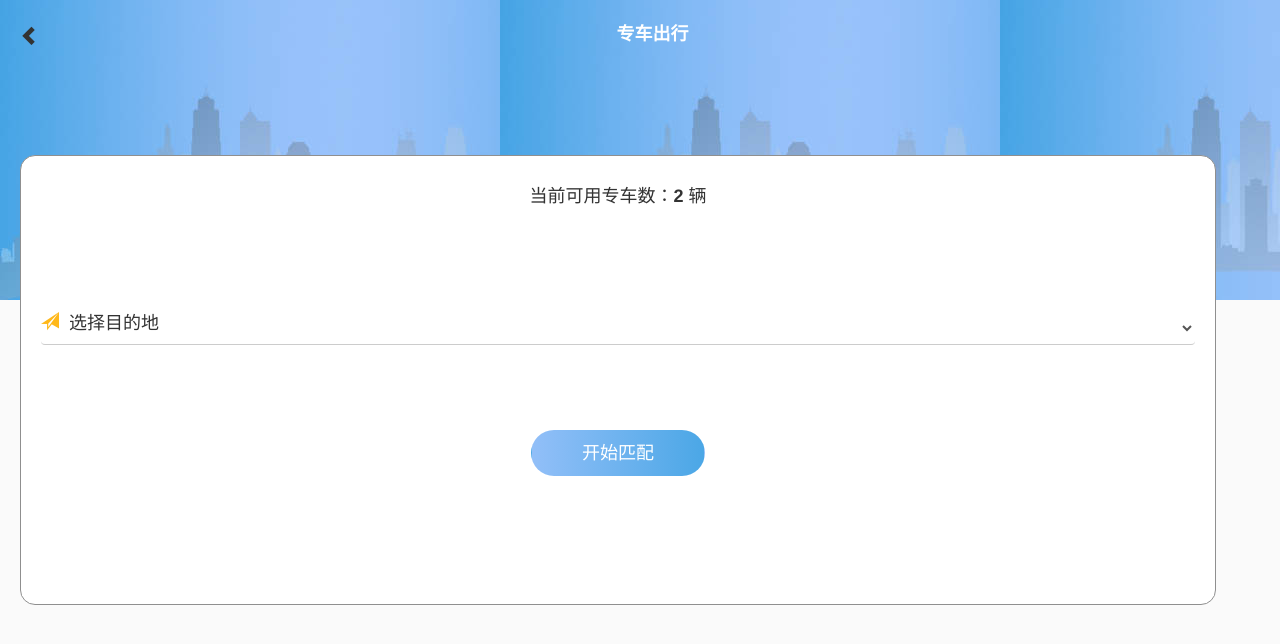
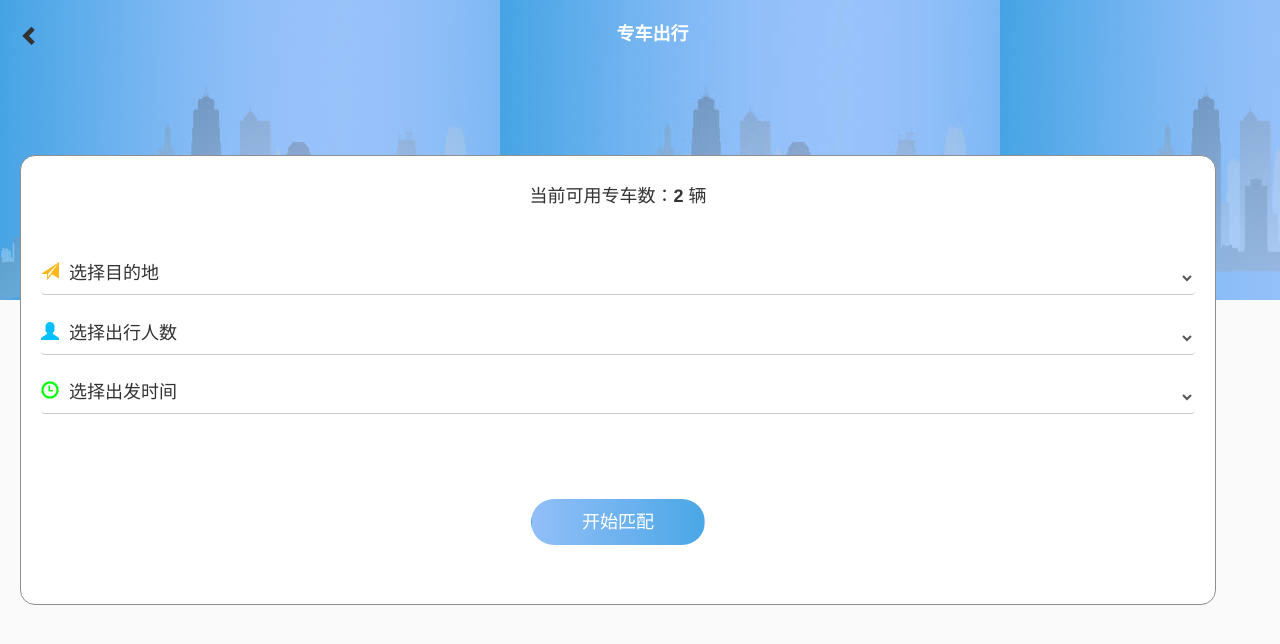
Before and after one commit to ningj123/travel-backend, a Django app: page /reserve/specialcar/ in a window 1280 px wide. Shown: the top 644 px of the page. Run offline with Django 3.2, Linux system fonts and the light colour scheme; a user stored in the database is signed in; data comes from the database, SQL or seed files in the repository; both versions use the stored data as it was after the commit; parts of the project's set-up code (start-up, migrations or seed data) failed here and were passed over; some libraries are stand-ins or nearby versions.

Commit message:
修改了部分专车匹配逻辑

```diff
--- a/apps/reserve/models.py
+++ b/apps/reserve/models.py
@@ -1,3 +1,5 @@
+import datetime
+
 from django.db import models
 from django.utils import timezone
 
@@ -100,6 +102,18 @@ class SpecialCar(models.Model):
         verbose_name_plural = verbose_name
 
 
+class SpecialCarTimeSchedule(models.Model):
+    '''
+    专车预约时间段
+    '''
+    starttime = models.TimeField(verbose_name="起始时间")
+    endtime = models.TimeField(blank=True, verbose_name='结束时间')
+
+    class Meta:
+        verbose_name = '专车预约时间段'
+        verbose_name_plural = verbose_name
+
+
 class SpecialCarTravel(models.Model):
     '''
     专车匹配类
--- a/apps/reserve/static/reserve/special-car.css
+++ b/apps/reserve/static/reserve/special-car.css
@@ -39,7 +39,7 @@ header {
 }
 
 .order {
-    margin: 90px 5px 20px 5px;
+    margin: 40px 5px 20px 5px;
     font-size: 18px;
     padding-bottom: 5px;
 }
@@ -51,7 +51,7 @@ header {
     box-shadow: none;
 }
 
-#choiceLabel {
+.choiceLabel {
     position: absolute;
     font-weight: 500;
 }
--- a/apps/reserve/views.py
+++ b/apps/reserve/views.py
@@ -2,9 +2,12 @@ from django.views.generic.base import TemplateView, View
 from django.views.generic.detail import DetailView
 from django.contrib.auth.mixins import LoginRequiredMixin
 from django.utils import timezone
-from django.http import HttpResponseNotFound, JsonResponse, Http404
+from django.http import HttpResponseNotFound, JsonResponse, Http404, HttpResponseRedirect
+from django.urls.base import reverse
+from django.db.models import Q
 
-from .models import SchoolBusWeekSchedules, SchoolBusTimeSchedules, SchoolBus, SpecialCar, Chartered
+from .models import SchoolBusWeekSchedules, SchoolBusTimeSchedules, SchoolBus, SpecialCar, Chartered, \
+    SpecialCarTimeSchedule
 from .models import SpecialCarTravel as Travel
 from .models import SchoolBusReserve as Reserve
 from users.models import UcenterReserveWrapper
@@ -202,6 +205,17 @@ class SpecialCarTravel(LoginRequiredMixin, TemplateView):
         kwargs['carnum'] = SpecialCar.objects.filter(status=True).__len__()
         # place_list上下文：目的地列表
         kwargs['place_list'] = Travel.get_all_place()
+        times = []
+        for t in SpecialCarTimeSchedule.objects.filter(Q(starttime__hour__gt=timezone.now().time().hour)):
+            if timezone.now().time().minute < 30:
+                if t == SpecialCarTimeSchedule.objects.get(starttime__hour=timezone.now().hour + 1, starttime__minute=0):
+                    continue
+            else:
+                if t == SpecialCarTimeSchedule.objects.get(starttime__hour=timezone.now().hour + 1, starttime__minute=30):
+                    times.remove(SpecialCarTimeSchedule.objects.get(starttime__hour=timezone.now().hour + 1, starttime__minute=0))
+                    continue
+            times.append(t)
+        kwargs['times'] = times
         return kwargs
 
     def get(self, request, *args, **kwargs):
@@ -275,7 +289,10 @@ class SpecialCarMatch(LoginRequiredMixin, DetailView):
 
     def get(self, request, *args, **kwargs):
         self.object = self.get_object()
-        self.check_object(request, self.object)
+        try:
+            self.check_object(request, self.object)
+        except:
+            return HttpResponseRedirect(reverse('specialcartravel'))
         context = self.get_context_data(object=self.object)
         return self.render_to_response(context)
 
@@ -302,7 +319,7 @@ class SpecialCarMatch(LoginRequiredMixin, DetailView):
         car = last_travel.car
         last_travel.is_accept = not last_travel.is_accept
         last_travel.save()
-        for u in  last_travel.car.users.all():
+        for u in last_travel.car.users.all():
             if u.get_last_special_car_travel().is_accept == True:
                 car.status = False
                 car.save()
@@ -360,8 +377,10 @@ def auto_wrapper_delete_for_travel(sender, **kwargs):
     UcenterReserveWrapper.objects.get(reserve_pk=pk, reserve_type=2).delete()
 
 
-
 class CharteredReserve(TemplateView):
+    '''
+    包车模块
+    '''
     template_name = 'reserve/chartered.html'
 
     def get_context_data(self, **kwargs):
@@ -371,10 +390,10 @@ class CharteredReserve(TemplateView):
         return kwargs
 
 
-
-# TODO: Add Crontab JOB
-
 def auto_create_school_bus():
+    '''
+    自动创建当天的所有校车班次
+    '''
     week = int(timezone.now().weekday() + 1)
     ws = SchoolBusWeekSchedules.objects.get(week=week)
     for ts in ws.time.all():
--- a/templates/reserve/special-car-match.html
+++ b/templates/reserve/special-car-match.html
@@ -12,6 +12,7 @@
 
 {% block body %}
     <div class="bgimgwrapper" style="background-image: url({% static 'reserve/bgp.jpg' %})"></div>
+
     <header>
         <div class="container-fluid">
             <div class="row">
--- a/templates/reserve/special-car.html
+++ b/templates/reserve/special-car.html
@@ -32,12 +32,30 @@
                 <p class="h4" style="line-height: 30px">当前可用专车数：<span class="canum">{{ carnum }}</span>&nbsp;辆</p>
             </div>
             <div class="row order">
-                <label for="choicePlace" id="choiceLabel"><i class="glyphicon glyphicon-send"
-                                                             style="color: #ffb81a"></i>&nbsp;&nbsp;选择目的地</label>
-                <select class="form-control order-choice" id="choicePlace" onchange="choice()">
+                <label for="choicePlace" class="choiceLabel" id="label1"><i class="glyphicon glyphicon-send"
+                                                                            style="color: #ffb81a"></i>&nbsp;&nbsp;选择目的地</label>
+                <select class="form-control order-choice" id="choicePlace" onchange="choice('label1')">
                     <option hidden></option>
                     {% for place in place_list %}
                         <option value="{{ forloop.counter }}">{{ place }}</option>
+                    {% endfor %}
+                </select>
+                <br>
+                <label for="choiceUserNum" class="choiceLabel" id="label2"><i class="glyphicon glyphicon-user"
+                                                                              style="color: deepskyblue"></i>&nbsp;&nbsp;选择出行人数</label>
+                <select class="form-control order-choice" id="choiceUserNum" onchange="choice('label2')">
+                    <option hidden></option>
+                    <option value="1">单人</option>
+                    <option value="4">四人</option>
+                </select>
+                <br>
+                <label for="choiceTime" class="choiceLabel" id="label3"><i class="glyphicon glyphicon-time"
+                                                                           style="color: #00ff09"></i>&nbsp;&nbsp;选择出发时间</label>
+                <select class="form-control order-choice" id="choiceTime" onchange="choice('label3')">
+                    <option hidden></option>
+                    <option value="0">即刻</option>
+                    {% for t in times %}
+                        <option value="{{ t.pk }}">{{ t.starttime }} -- {{ t.endtime }}</option>
                     {% endfor %}
                 </select>
             </div>
@@ -58,8 +76,9 @@
     </section>
 
     <script>
-        function choice() {
-            $('#choiceLabel')[0].innerHTML = '';
+        function choice(tagName) {
+            console.log(tagName);
+            $('#' + tagName)[0].innerHTML = '';
         }
 
         function onSubmit() {
--- a/travelX/settings.py
+++ b/travelX/settings.py
@@ -8,7 +8,7 @@ sys.path.insert(0, os.path.join(BASE_DIR, 'utils'))
 
 SECRET_KEY = ')u08=^3u5iw*%2b$v1tgfi(-)l=hvl7$$o7uwy7m_h#cjcc@#k'
 
-DEBUG = False
+DEBUG = True
 
 ALLOWED_HOSTS = ['*']
 
```
Also changed, not shown: apps/reserve/admin.py (+10 -1 lines), apps/reserve/migrations/0020_specialcartimeschedule.py (added), apps/reserve/migrations/0022_auto_20170928_1924.py (added), apps/reserve/migrations/0023_auto_20170928_1926.py (added), db.sqlite3.
